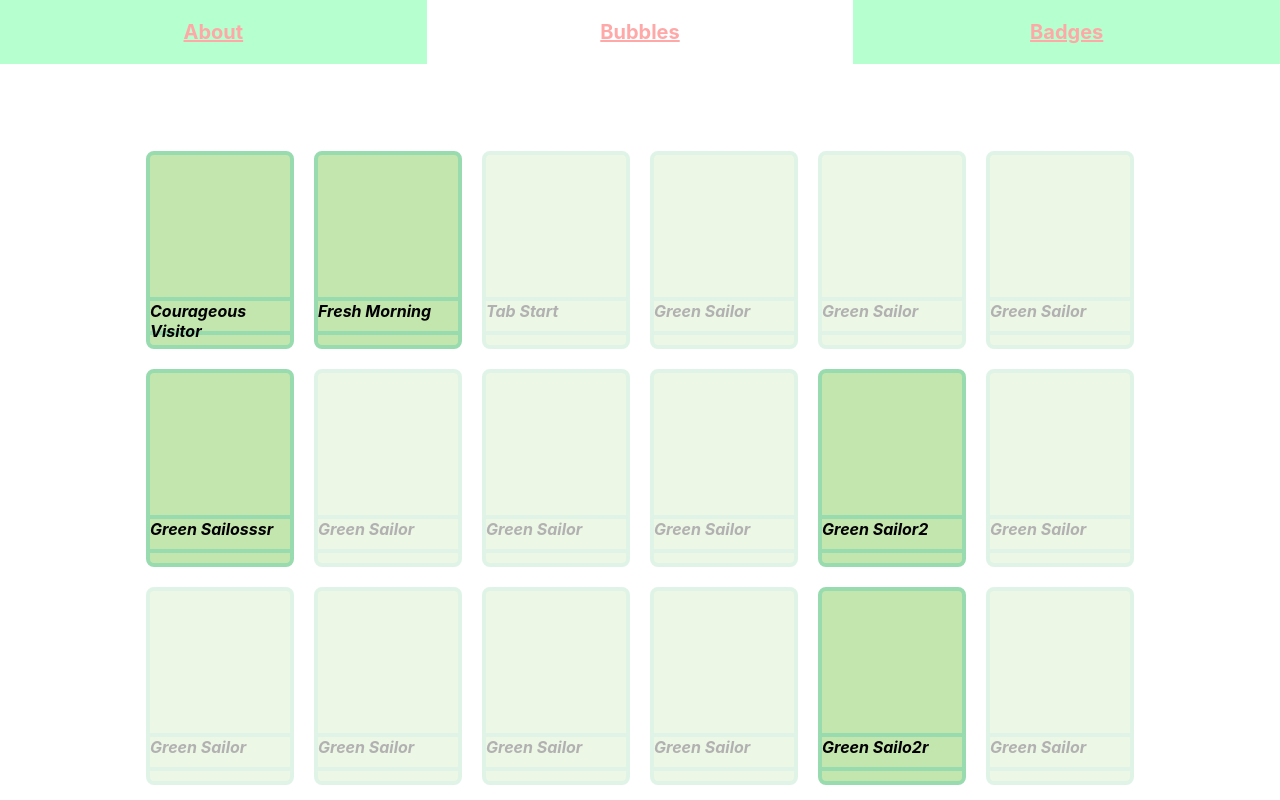
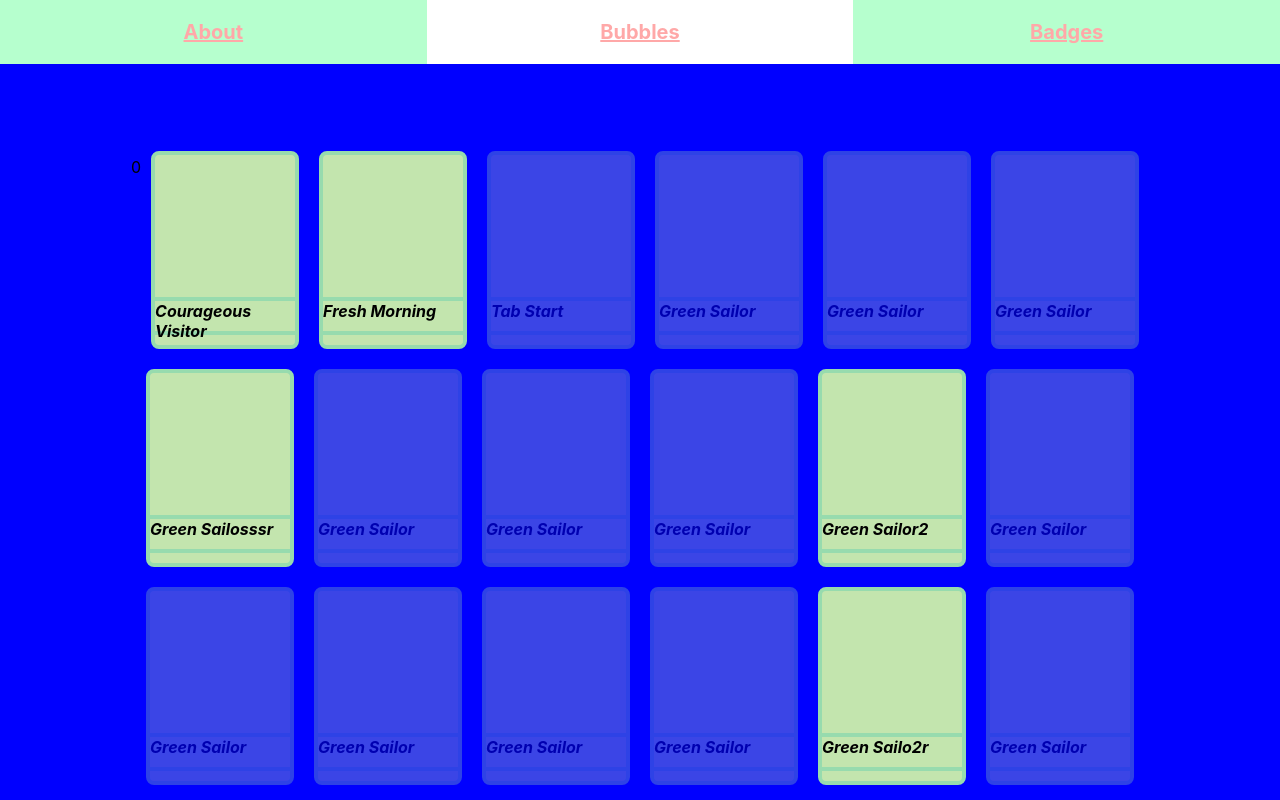
Before and after one commit to jogracz/bubbles, a React (Create React App) app: page /badges in a window 1280 px wide. Shown: the top 800 px of the page. Built offline with nearby package versions, Linux system fonts and the light colour scheme.

Commit message:
Add counter

```diff
--- a/src/App.tsx
+++ b/src/App.tsx
@@ -1,4 +1,4 @@
-import React from "react";
+import React, { useState } from "react";
 import { Routes, Route } from "react-router-dom";
 import styled from "styled-components";
 
@@ -8,14 +8,22 @@ import { Badges } from "./pages/badges";
 import { Navigation } from "./components/navigation";
 
 const App: React.FunctionComponent = () => {
+  const [poppedCounter, setPoppedCounter] = useState(0);
+
   return (
     <StyledApp>
       <Navigation />
       <StyledContent>
         <Routes>
-          <Route path="/" element={<Bubbles />} />
+          <Route
+            path="/"
+            element={<Bubbles setPoppedCounter={setPoppedCounter} />}
+          />
           <Route path="/about" element={<About />} />
-          <Route path="/badges" element={<Badges />} />
+          <Route
+            path="/badges"
+            element={<Badges poppedCounter={poppedCounter} />}
+          />
         </Routes>
       </StyledContent>
     </StyledApp>
@@ -23,13 +31,18 @@ const App: React.FunctionComponent = () => {
 };
 
 const StyledApp = styled.div`
-  width: "100%";
-  height: "100%";
+  width: 100%;
   min-height: 100vh;
 `;
 
 const StyledContent = styled.div`
   padding: 6% 8%;
+  background-color: blue;
+  min-height: calc(100vh - 50px);
+  position: relative;
+  overflow: hidden;
+  /* width: 100%; */
+  /* min-height: 100%; */
 `;
 
 export default App;
--- a/src/pages/badges/index.tsx
+++ b/src/pages/badges/index.tsx
@@ -5,9 +5,16 @@ import { badgesList } from "utilities/badges";
 
 import { Tile } from "./components/tile";
 
-export const Badges: React.FunctionComponent = () => {
+interface BadgesProps {
+  poppedCounter: number;
+}
+
+export const Badges: React.FunctionComponent<BadgesProps> = ({
+  poppedCounter,
+}) => {
   return (
     <StyledBadges>
+      <p>{poppedCounter}</p>
       {badgesList.map((badge) => (
         <Tile key={badge.name} badge={badge} />
       ))}
--- a/src/pages/bubbles/index.tsx
+++ b/src/pages/bubbles/index.tsx
@@ -1,5 +1,32 @@
-import React from "react";
+import React, { Dispatch, SetStateAction } from "react";
+import styled from "styled-components";
 
-export const Bubbles: React.FunctionComponent = () => {
-  return <div> Buuuubles!</div>;
+import { Bubble } from "./components/bubble";
+
+interface BubblesProps {
+  setPoppedCounter: Dispatch<SetStateAction<number>>;
+}
+
+export const Bubbles: React.FunctionComponent<BubblesProps> = ({
+  setPoppedCounter,
+}) => {
+  const count = 26;
+
+  return (
+    <StyledBubbles>
+      {[...Array(count)].map((bubble, index) => (
+        <Bubble
+          key={index}
+          handleAdd={() => setPoppedCounter((prev) => prev + 1)}
+        />
+      ))}
+    </StyledBubbles>
+  );
 };
+
+const StyledBubbles = styled.div`
+  /* position: relative; */
+  width: 100%;
+  height: 100%;
+  background-color: palevioletred;
+`;
```
